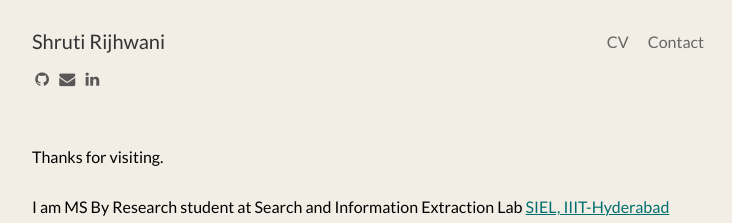
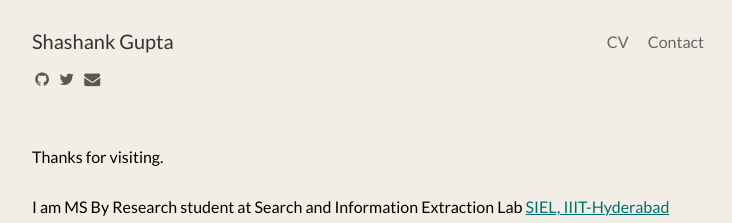
Before and after one commit to shashankg7/shashankg7.github.io, a Jekyll site: the page built from index.md, in a window 1280 px wide. Shown: the top 223 px of the page, without its empty margins (272-1004 px from the left). Built offline with Jekyll 4.4.1, drawn with Linux system fonts in a browser that asks for light colours; nearby versions of some CDN libraries; some of the changed lines change nothing that is shown.

Commit message:
config file updated

```diff
--- a/_config.yml
+++ b/_config.yml
@@ -1,10 +1,10 @@
 # Site settings
-title:       Shruti Rijhwani
-email:       shruti@shrutirijhwani.com
-author:      Shruti Rijhwani
-description: "Personal page of Shruti Rijhwani."
+title:       Shashank Gupta
+email:       27392shashankgupta@gmail.com
+author:      Shashank Gupta
+description: "Personal page of Shashank Gupta."
 baseurl:     ""
-url:         "http://shrutirijhwani.com"
+url:         ""
 timezone: 	 Asia/Calcutta
 
 # Google analytics
@@ -18,14 +18,14 @@
 
 # Disqus post comments
 # (leave blank to disable Disqus)
-disqus_shortname: shrutirij
+disqus_shortname:
 
 # Social icons
-github_username: shrutirij
+github_username: shashankg7
 stackoverflow_id:
-twitter_username:
+twitter_username: shashank27392
 google_plus_id:
-linkedin_username: shrutirijhwani
+linkedin_username:
 angellist_username:
 medium_id:
 bitcoin_url:
```
